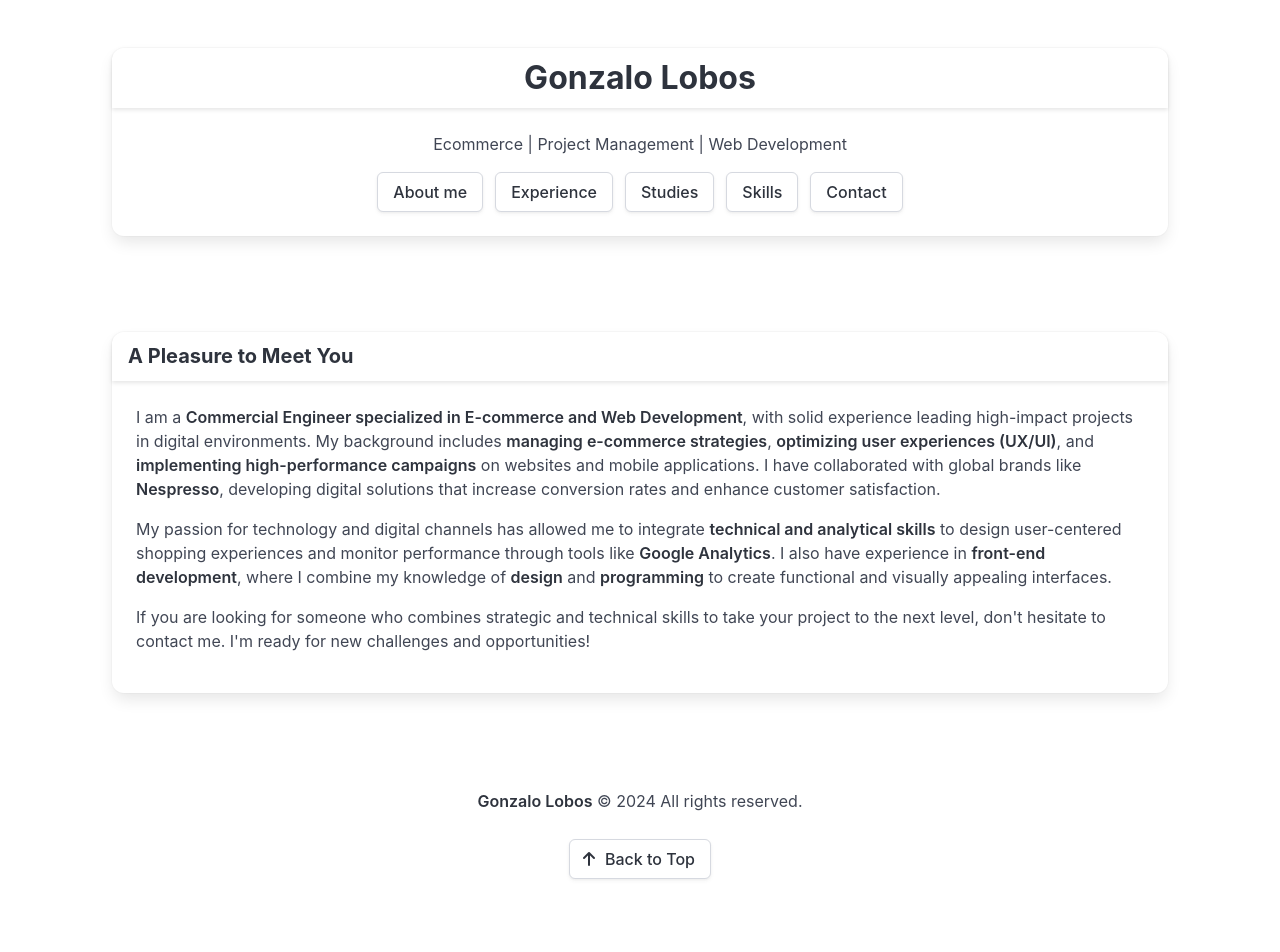
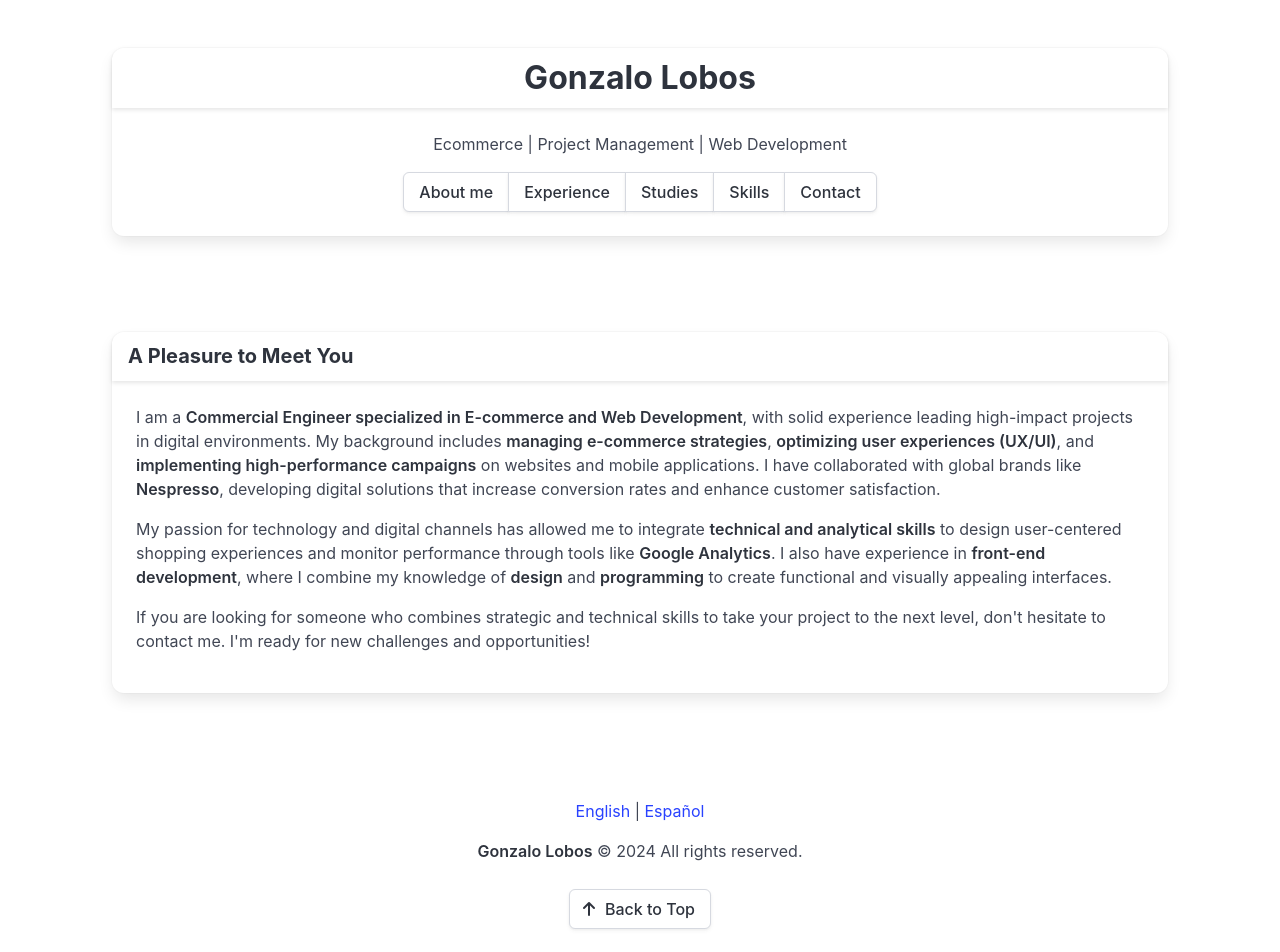
Before and after one commit to lobosgonza/gonzalobos-cv-wbpage, a React (Create React App) app: page /en in a window 1280 px wide. Shown: the top 952 px of the page. Before the commit the page ends 927 px from the top, so only its background shows below. Built offline with nearby package versions, Linux system fonts and the light colour scheme.

Commit message:
English version release

```diff
--- a/src/App.js
+++ b/src/App.js
@@ -36,14 +36,8 @@ function App() {
     <Router>
       <Routes>
         <Route path="/" element={<Navigate to="/en" />} />
-        <Route
-          path="/:lang/*"
-          element={
-            <LanguageWrapper>
-              <MainLayout />
-            </LanguageWrapper>
-          }
-        />
+        <Route path="/:lang" element={<LanguageWrapper onChangeLang={updateHtmlLang}><MainLayout /></LanguageWrapper>} />
+        <Route path="/:lang/*" element={<LanguageWrapper onChangeLang={updateHtmlLang}><MainLayout /></LanguageWrapper>} />
       </Routes>
     </Router>
   );
--- a/src/components/Footer.js
+++ b/src/components/Footer.js
@@ -2,7 +2,7 @@ import React from "react";
 import { useTranslation } from "react-i18next";
 
 function Footer() {
-    const { t } = useTranslation();
+    const { t, i18n } = useTranslation();
 
     // Función para volver al top de la página
     const scrollToTop = () => {
@@ -14,7 +14,14 @@ function Footer() {
 
     return (
         <footer className="section">
-            <div className="content has-text-centered">
+
+            {/* Botones para cambiar el idioma */}
+            <div className="content has-text-centered" style={{ marginTop: "10px" }}>
+                <p><a onClick={() => i18n.changeLanguage('en')} className="">
+                    English
+                </a> | <a onClick={() => i18n.changeLanguage('es')} className="">
+                        Español
+                    </a></p>
                 <p>
                     <strong>Gonzalo Lobos</strong> &copy; {new Date().getFullYear()} {t("footer.rights")}
                 </p>
@@ -25,6 +32,8 @@ function Footer() {
                     </span>
                     <span>{t("footer.button")}</span>
                 </button>
+
+
             </div>
         </footer>
     );
--- a/src/locales/es/translation.json
+++ b/src/locales/es/translation.json
@@ -54,7 +54,7 @@
     "about": {
         "title": "Un placer conocerte",
         "introduction": "Soy <strong>Ingeniero Comercial con especialización en Comercio Electrónico y Desarrollo Web</strong>, con una sólida trayectoria liderando proyectos de alto impacto en entornos digitales. Mi experiencia abarca la <strong>gestión de estrategias de Ecommerce</strong>, la <strong>optimización de experiencias de usuario (UX/UI)</strong> y la <strong>implementación de campañas de alto rendimiento</strong> en sitios web y aplicaciones móviles. He colaborado con marcas globales como <strong>Nespresso</strong>, desarrollando soluciones digitales que incrementan la conversión y mejoran la satisfacción del cliente.",
-        "skills": "Mi pasión por la tecnología y los canales digitales me ha permitido integrar <strong>habilidades técnicas y analíticas</strong> para diseñar experiencias de compra centradas en el usuario y monitorear el desempeño a través de herramientas como <strong>Google Analytics</strong>. Además, cuento con experiencia en {{strong2}}desarrollo front-end{{/strong2}}, donde combino mis conocimientos de <strong>diseño</strong> y <strong>programación</strong> para crear interfaces funcionales y visualmente atractivas.",
+        "skills": "Mi pasión por la tecnología y los canales digitales me ha permitido integrar <strong>habilidades técnicas y analíticas</strong> para diseñar experiencias de compra centradas en el usuario y monitorear el desempeño a través de herramientas como <strong>Google Analytics</strong>. Además, cuento con experiencia en <strong>desarrollo front-end</strong>, donde combino mis conocimientos de <strong>diseño</strong> y <strong>programación</strong> para crear interfaces funcionales y visualmente atractivas.",
         "callToAction": "Si estás buscando a alguien que combine habilidades estratégicas y técnicas para llevar tu proyecto al siguiente nivel, no dudes en contactarme. ¡Estoy listo para nuevos desafíos y oportunidades!"
     },
     "studies": {
--- a/src/sections/Home.js
+++ b/src/sections/Home.js
@@ -20,13 +20,13 @@ function Home({ onBtnClick }) {
         {/* Sección 1: Introducción */}
         <Card id='inicio' title='Gonzalo Lobos' isMainTitle={true} onClick={() => onBtnClick('About')}>
             <p className='has-text-centered' >Ecommerce | Project Management | Web Development</p>
-            <div className="buttons is-centered">
+            {/* Button Group */}
+            <div className="buttons has-addons is-centered">
                 <button className="button" onClick={() => onBtnClick('About')}>{t('navbar.about')}</button>
                 <button className="button" onClick={() => onBtnClick('Experience')}>{t('navbar.experience')}</button>
                 <button className="button" onClick={() => onBtnClick('Studies')}>{t('navbar.studies')}</button>
                 <button className="button" onClick={() => onBtnClick('Skills')}>{t('navbar.skills')}</button>
                 <button className="button" onClick={() => onBtnClick('Contact')}>{t('navbar.contact')}</button>
-
             </div>
         </Card>
     </>)
```
Also changed, not shown: firebase.json.
